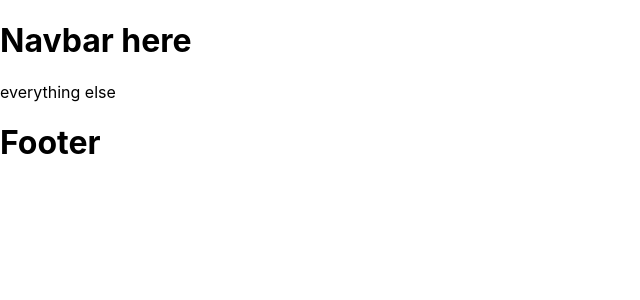
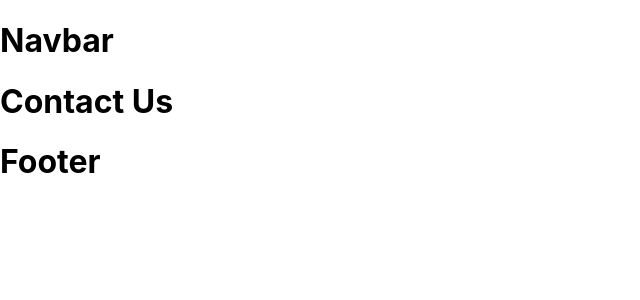
Before and after one commit to dbacall/avamae-tech-test, a React (Create React App) app: page /contact-us in a window 1280 px wide. Shown: the top 300 px of the page, without its empty margins (0-640 px from the left). Built offline with nearby package versions, Linux system fonts and the light colour scheme.

Commit message:
chore: set up routing

```diff
--- a/package.json
+++ b/package.json
@@ -8,6 +8,7 @@
     "@testing-library/user-event": "^7.1.2",
     "react": "^16.13.1",
     "react-dom": "^16.13.1",
+    "react-router-dom": "^5.1.2",
     "react-scripts": "3.4.1"
   },
   "scripts": {
--- a/src/App.js
+++ b/src/App.js
@@ -1,6 +1,11 @@
 import React, { Component } from "react";
 import "./App.css";
+import { BrowserRouter as Router, Switch, Route } from "react-router-dom";
+import { Navbar } from "./components/Navbar";
 import logo from "./logo.svg";
+import Home from "./components/Home";
+import AboutUs from "./components/AboutUs";
+import ContactUs from "./components/ContactUs";
 
 {
   /* <img src={logo} className="App-logo" alt="logo" /> */
@@ -9,11 +14,15 @@ import logo from "./logo.svg";
 class App extends Component {
   render() {
     return (
-      <>
-        <h1>Navbar here</h1>
-        <p>everything else</p>
+      <Router>
+        <Navbar />
+        <Switch>
+          <Route exact path="/" component={Home} />
+          <Route path="/about-us" component={AboutUs} />
+          <Route path="/contact-us" component={ContactUs} />
+        </Switch>
         <h1>Footer</h1>
-      </>
+      </Router>
     );
   }
 }
--- a/src/components/AboutUs.js
+++ b/src/components/AboutUs.js
@@ -0,0 +1,10 @@
+import React, { Component } from "react";
+import "../stylesheets/AboutUs.css";
+
+class AboutUs extends Component {
+  render() {
+    return <h1>About Us</h1>;
+  }
+}
+
+export default AboutUs;
--- a/src/components/ContactUs.js
+++ b/src/components/ContactUs.js
@@ -0,0 +1,14 @@
+import React, { Component } from "react";
+import "../stylesheets/ContactUs.css";
+
+class ContactUs extends Component {
+  constructor(props) {
+    super(props);
+    this.state = {};
+  }
+  render() {
+    return <h1>Contact Us</h1>;
+  }
+}
+
+export default ContactUs;
--- a/src/components/Home.js
+++ b/src/components/Home.js
@@ -0,0 +1,10 @@
+import React, { Component } from "react";
+import "../stylesheets/Home.css";
+
+class Home extends Component {
+  render() {
+    return <h1>Home</h1>;
+  }
+}
+
+export default Home;
--- a/src/components/Navbar.js
+++ b/src/components/Navbar.js
@@ -0,0 +1,6 @@
+import React from "react";
+import "../stylesheets/Navbar.css";
+
+export const Navbar = () => {
+  return <h1>Navbar</h1>;
+};
```
Also changed, not shown: 1 other file (tests, documents, lock files or other folders).
